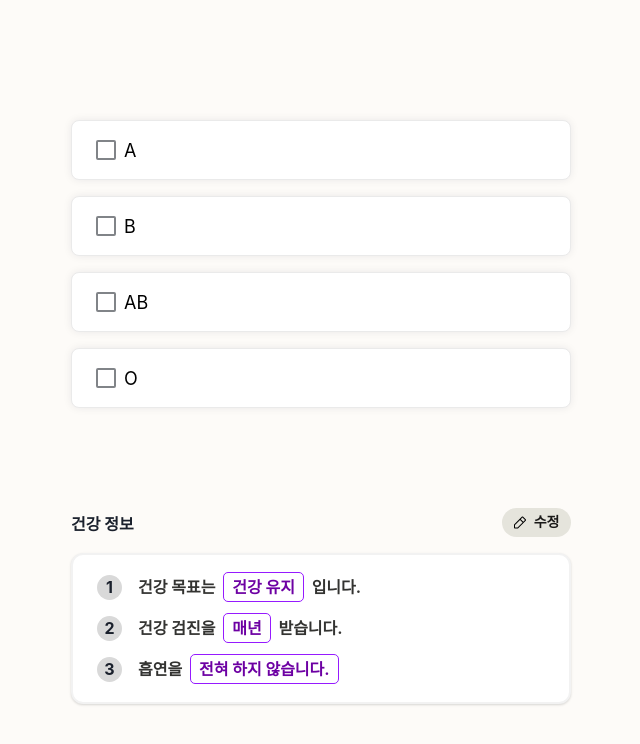
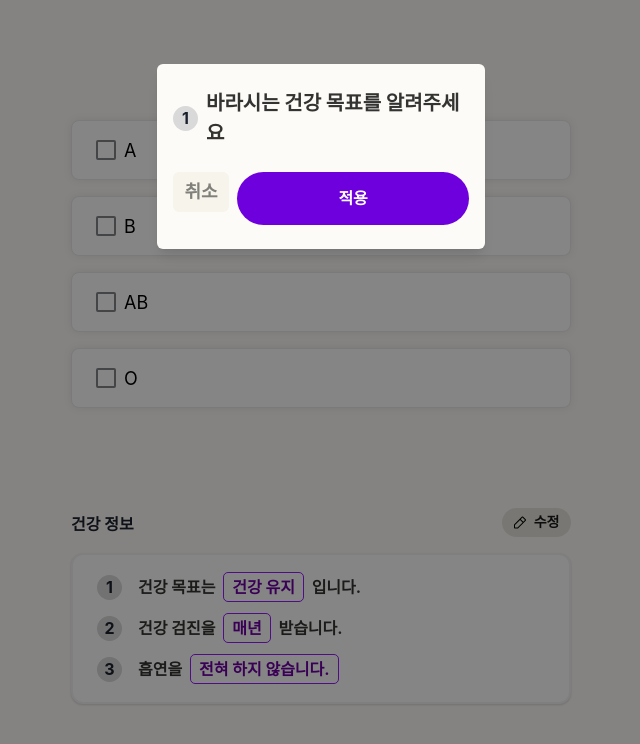
Before and after one commit to foodteacher/FoodTeacherV2-FE, a Next.js app: page /survey in a window 1280 px wide. Both pictures are taken after a click on the button "수정". Shown: the top 744 px of the page, without its empty margins (319-959 px from the left). Built offline with nearby package versions, Linux system fonts and the light colour scheme.

Commit message:
feat : 설문조사 결과페이지 수정 모달
Refs:[#60]

```diff
--- /dev/null
+++ b/app/(featured-slice)/shared/ui/button/RevertButton.tsx
@@ -0,0 +1,16 @@
+import { Button, ButtonProps } from "@chakra-ui/react";
+import React from "react";
+
+export const RevertButton = ({ children, onClick, ...props }: ButtonProps) => {
+  return (
+    <Button
+      bg={"#F6F4EB"}
+      color={"#807F7A"}
+      fontSize={"18px"}
+      fontWeight={"bold"}
+      {...props}
+    >
+      {children}
+    </Button>
+  );
+};
--- a/app/(featured-slice)/shared/ui/button/index.ts
+++ b/app/(featured-slice)/shared/ui/button/index.ts
@@ -1 +1,2 @@
 export { SignupButton } from "./SignupButton";
+export { RevertButton } from "./RevertButton";
--- a/app/(featured-slice)/shared/ui/list/SurveyResultList.tsx
+++ b/app/(featured-slice)/shared/ui/list/SurveyResultList.tsx
@@ -8,16 +8,19 @@ import {
 } from "@chakra-ui/react";
 
 interface SignupResultListProps extends HighlightProps {
-  idx: number;
+  idx?: number;
+  fontSize: string;
 }
 
 export const SurveryResultList = ({
   idx,
+  children,
   query,
-  children,
+  fontSize,
+  ...props
 }: SignupResultListProps) => {
   return (
-    <ListItem display={"flex"} gap={"16px"}>
+    <>
       <Box
         bg={"#D9D9D9"}
         h={"25px"}
@@ -29,7 +32,7 @@ export const SurveryResultList = ({
       >
         {idx}
       </Box>
-      <Text color={"#333331"} fontWeight={"bold"} fontSize={"16px"}>
+      <Text color={"#333331"} fontWeight={"bold"} fontSize={fontSize}>
         <Highlight
           query={query}
           styles={{
@@ -43,6 +46,6 @@ export const SurveryResultList = ({
           {children}
         </Highlight>
       </Text>
-    </ListItem>
+    </>
   );
 };
--- a/app/(featured-slice)/widgets/survey-funnel/ui/step/TestStep.tsx
+++ b/app/(featured-slice)/widgets/survey-funnel/ui/step/TestStep.tsx
@@ -2,15 +2,20 @@
 import { StepProps } from "../../../signup-funnel/types";
 import { useRouter } from "next/navigation";
 import {
-  Box,
   Button,
+  ButtonGroup,
   Flex,
-  HStack,
-  Highlight,
+  ListItem,
+  Modal,
+  ModalBody,
+  ModalContent,
+  ModalFooter,
+  ModalOverlay,
   OrderedList,
   Text,
   UseCheckboxProps,
   VStack,
+  useDisclosure,
 } from "@chakra-ui/react";
 import { SubmitHandler, useForm } from "react-hook-form";
 import { BLOOD_TYPE_OTPIONS } from "../../../signup-funnel/const/const";
@@ -18,6 +23,11 @@ import { FrontCheckBox } from "@/app/(featured-slice)/shared/ui/checkbox";
 import { SurveyResultCard } from "@/app/(featured-slice)/shared/ui/card";
 import { SurveryResultList } from "@/app/(featured-slice)/shared/ui/list";
 import { PencilIcon } from "@/app/(featured-slice)/shared/ui/Icons";
+import {
+  RevertButton,
+  SignupButton,
+} from "@/app/(featured-slice)/shared/ui/button";
+import { MainButton } from "@/app/(featured-slice)/shared/ui/button/MainButton";
 
 interface TestStep extends UseCheckboxProps, StepProps {}
 interface FormType {
@@ -36,6 +46,8 @@ export const TestStep = ({ goNextStep, setState, ...props }: any) => {
   const submitFormHandler: SubmitHandler<FormType> = (data) => {
     console.log(data);
   };
+
+  const { isOpen, onClose, onOpen } = useDisclosure();
 
   return (
     <VStack as="form" onSubmit={handleSubmit(submitFormHandler)} gap={"100px"}>
@@ -63,24 +75,58 @@ export const TestStep = ({ goNextStep, setState, ...props }: any) => {
             padding={"6px 12px"}
             borderRadius={"40px"}
             leftIcon={<PencilIcon />}
+            onClick={() => onOpen()}
           >
             수정
           </Button>
         </Flex>
         <SurveyResultCard>
           <OrderedList listStyleType={"none"} margin={"0"} spacing={"16px"}>
-            <SurveryResultList idx={1} query={"건강 유지"}>
+            <ListItem display={"flex"} gap={"16px"}>
+              <SurveryResultList idx={1} query={"건강 유지"} fontSize={"16px"}>
                 건강 목표는 건강 유지 입니다.
               </SurveryResultList>
-            <SurveryResultList idx={2} query={"매년"}>
+            </ListItem>
+            <ListItem display={"flex"} gap={"16px"}>
+              <SurveryResultList idx={2} query={"매년"} fontSize={"16px"}>
                 건강 검진을 매년 받습니다.
               </SurveryResultList>
-            <SurveryResultList idx={3} query={"전혀 하지 않습니다."}>
+            </ListItem>
+            <ListItem display={"flex"} gap={"16px"}>
+              <SurveryResultList
+                idx={3}
+                query={"전혀 하지 않습니다."}
+                fontSize={"16px"}
+              >
                 흡연을 전혀 하지 않습니다.
               </SurveryResultList>
+            </ListItem>
           </OrderedList>
         </SurveyResultCard>
       </VStack>
+      <Modal isOpen={isOpen} onClose={onClose}>
+        <ModalOverlay />
+        <ModalContent bg={"#FDFBF8"} padding={"24px 16px"} w={"328px"}>
+          <VStack spacing={"24px"}>
+            <ModalBody padding={"0"}>
+              <Flex gap={"8px"} alignItems={"center"}>
+                <SurveryResultList query={""} idx={1} fontSize={"20px"}>
+                  바라시는 건강 목표를 알려주세요
+                </SurveryResultList>
+              </Flex>
+            </ModalBody>
+
+            <ModalFooter padding={0} w={"100%"}>
+              <ButtonGroup w={"100%"}>
+                <RevertButton w={"64px"} onClick={() => onClose()}>
+                  취소
+                </RevertButton>
+                <SignupButton w={"220px"}>적용</SignupButton>
+              </ButtonGroup>
+            </ModalFooter>
+          </VStack>
+        </ModalContent>
+      </Modal>
 
       <Button type={"submit"}>click</Button>
     </VStack>
```
Lines whose indentation alone changed are shown as unchanged.
